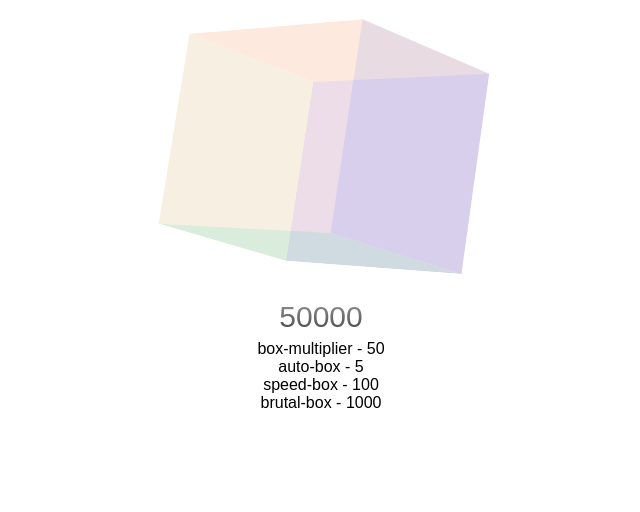
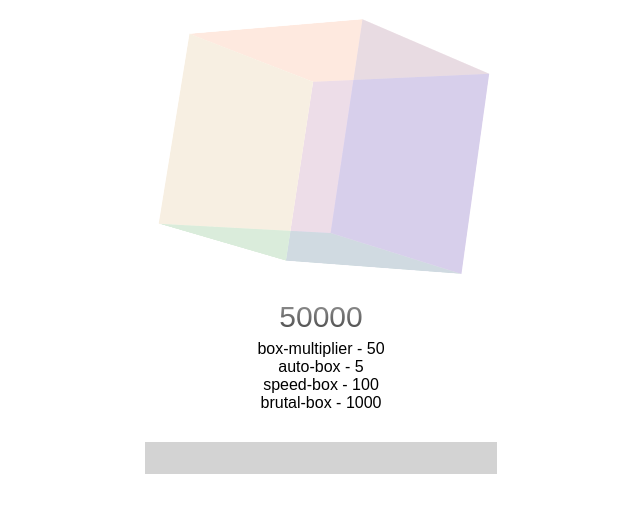
Before and after one commit to edabot/boxclicker, a React (Create React App) app: page / in a window 1280 px wide. Shown: the top 512 px of the page, without its empty margins (319-959 px from the left). Built offline with nearby package versions, Linux system fonts and the light colour scheme.

Commit message:
improve styling on inventory

```diff
--- a/public/style.css
+++ b/public/style.css
@@ -245,11 +245,14 @@ body {
   right: 50%;
   transform: translateX(-50%);
   background-color: lightgray;
-  width: 20rem; }
+  width: 20rem;
+  padding: 1rem; }
+  .inventory div:not(:last-child) {
+    margin-bottom: 1rem; }
   .inventory .inventory-row {
-    padding: 5px;
     display: flex;
     flex-direction: row;
+    flex-wrap: wrap;
     background-color: #eee; }
     .inventory .inventory-row .inventory-icon svg {
       height: 3rem;
--- a/src/components/Inventory.js
+++ b/src/components/Inventory.js
@@ -5,7 +5,7 @@ function processNamesAndNumbers(itemList, items) {
   let result = [],
     itemKeys = Object.keys(items);
   itemList.forEach( item => {
-    if ( itemKeys.includes(item) ) {
+    if ( itemKeys.includes(item) && items[item] !== "available") {
       result.push(item)
     }
   })
--- a/src/components/InventoryItem.js
+++ b/src/components/InventoryItem.js
@@ -18,6 +18,8 @@ class InventoryItem extends Component {
           {this.displayIcons()}
         </div>
       )
+    } else {
+      return<div></div>
     }
   }
 
--- a/src/scss/Inventory.scss
+++ b/src/scss/Inventory.scss
@@ -6,11 +6,16 @@
   transform: translateX(-50%);
   background-color: lightgray;
   width: 20rem;
+  padding: 1rem;
+
+  div:not(:last-child) {
+    margin-bottom: 1rem;
+  }
 
   .inventory-row {
-    padding: 5px;
     display: flex;
     flex-direction: row;
+    flex-wrap: wrap;
     background-color: #eee;
 
     .inventory-icon {
```
